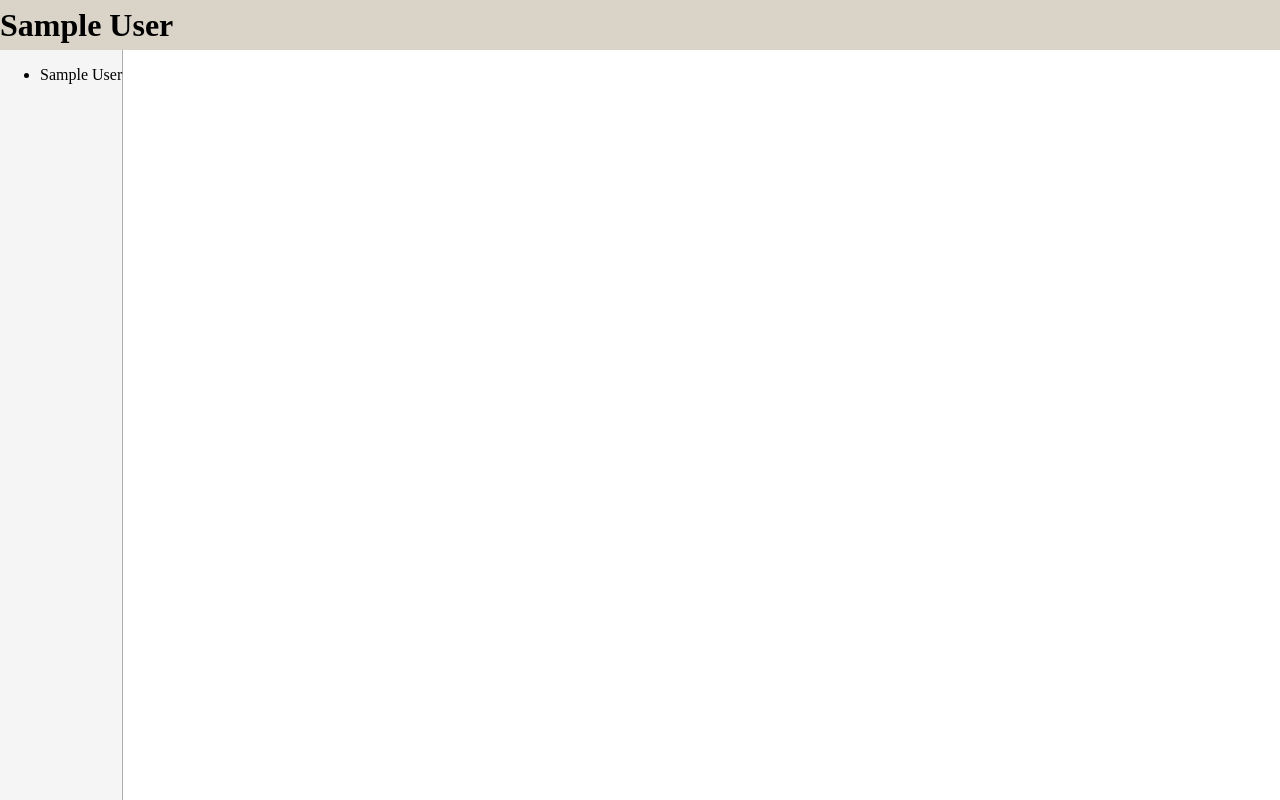
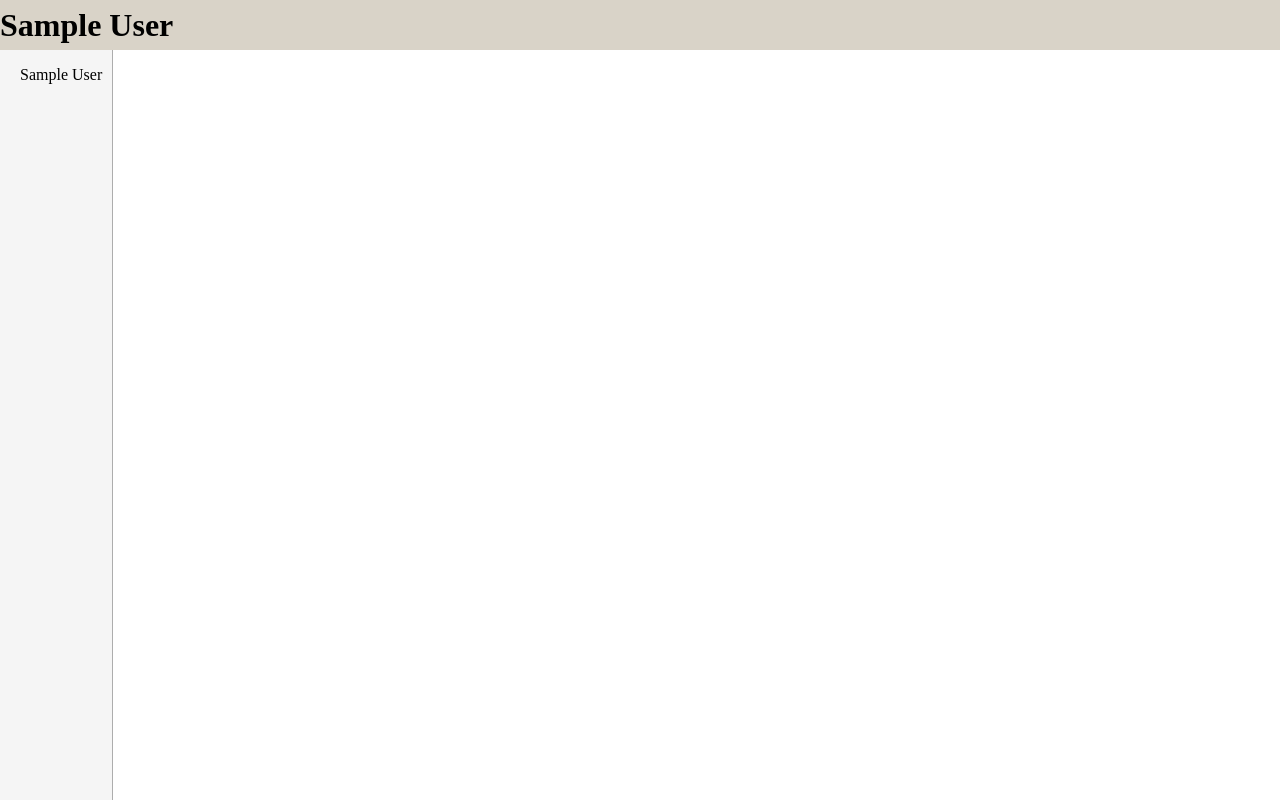
Before and after one commit to averhagen/ordering_site, a Django app: template ordering/templates/ordering/index.html in a window 1280 px wide. Run offline with Django 3.2, Linux system fonts and the light colour scheme; the template is opened without the code that fills it: values that come from a table or form of the project are taken from there, others are empty; tables that the repository leaves empty hold one stand-in row (values such as "Sample post").

Commit message:
Add styling to left menu item selections.

```diff
--- a/ordering/templates/ordering/index.html
+++ b/ordering/templates/ordering/index.html
@@ -39,16 +39,24 @@
             background: whitesmoke;
         }
 
-        .left-menu-option {
+        .left-menu-list {
+            list-style-type: none;
+            padding: 0;
+        }
 
+        .left-menu-list-item {
+            padding-bottom: 15px;
+        }
+
+        .left-menu-selection {
+            padding-right: 10px;
+            padding-left: 20px;
         }
 
         .content-middle {
             flex-grow: 1;
             background: white;
         }
-
-
     </style>
 </head>
 
@@ -58,9 +66,11 @@
     </div>
     <div class="content">
         <div class="content-left-menu">
-            <ul>
+            <ul class="left-menu-list">
                 {% for choice in store.get_menu_options_sorted_by_display_order %}
-                    <li><a>{{ choice.display_name }}</a></li>
+                <li class="left-menu-list-item">
+                    <a class="left-menu-selection">{{ choice.display_name }}</a>
+                </li>
                 {% endfor %}
             </ul>
         </div>
```
